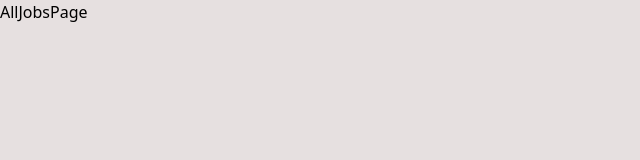
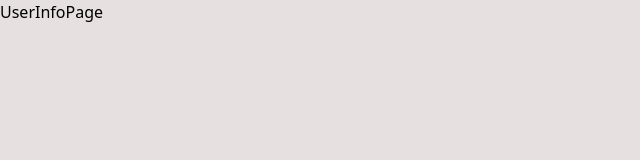
Before and after one commit to jayden-n/jotrack, a React (Vite) app in the folder client/: page /user/dashboard in a window 1280 px wide. Shown: the top 160 px of the page, without its empty margins (0-640 px from the left). Built offline with nearby package versions, Linux system fonts and the light colour scheme.

Commit message:
refactor: add pages setup

```diff
--- a/client/src/pages/user/AllJobsPage.tsx
+++ /dev/null
@@ -1,6 +0,0 @@
-import React from 'react';
-
-const AllJobsPage: React.FC = () => {
-	return <div>AllJobsPage</div>;
-};
-export default AllJobsPage;
--- /dev/null
+++ b/client/src/pages/user/UserAllJobsPage.tsx
@@ -0,0 +1,6 @@
+import React from 'react';
+
+const UserAllJobsPage: React.FC = () => {
+	return <div>AllJobsPage</div>;
+};
+export default UserAllJobsPage;
--- a/client/src/pages/user/UserApplications.tsx
+++ /dev/null
@@ -1,4 +0,0 @@
-const UserApplications: React.FC = () => {
-	return <div>UserApplications</div>;
-};
-export default UserApplications;
--- /dev/null
+++ b/client/src/pages/user/UserApplicationsPage.tsx
@@ -0,0 +1,4 @@
+const UserApplicationsPage: React.FC = () => {
+	return <div>UserApplications</div>;
+};
+export default UserApplicationsPage;
--- a/client/src/pages/user/UserBuildResume.tsx
+++ /dev/null
@@ -1,4 +0,0 @@
-const UserBuildResume: React.FC = () => {
-	return <div>UserBuildResume</div>;
-};
-export default UserBuildResume;
--- /dev/null
+++ b/client/src/pages/user/UserBuildResumePage.tsx
@@ -0,0 +1,4 @@
+const UserBuildResumePage: React.FC = () => {
+	return <div>UserBuildResume</div>;
+};
+export default UserBuildResumePage;
--- a/client/src/pages/user/UserDashboardPage.tsx
+++ b/client/src/pages/user/UserDashboardPage.tsx
@@ -1,11 +1,11 @@
-import React from "react";
-import { Outlet } from "react-router-dom";
+import React from 'react';
+import { Outlet } from 'react-router-dom';
 
 const UserDashboardPage: React.FC = () => {
 	return (
-		<div>
+		<>
 			<Outlet />
-		</div>
+		</>
 	);
 };
 export default UserDashboardPage;
--- /dev/null
+++ b/client/src/pages/user/UserInfoPage.tsx
@@ -0,0 +1,4 @@
+const UserInfoPage: React.FC = () => {
+	return <div>UserInfoPage</div>;
+};
+export default UserInfoPage;
--- /dev/null
+++ b/client/src/pages/user/UserViewResumePage.tsx
@@ -0,0 +1,4 @@
+const UserViewResumePage: React.FC = () => {
+	return <div>UserViewResumePage</div>;
+};
+export default UserViewResumePage;
```
Also changed, not shown: client/src/App.tsx (+16 -6 lines), client/vite.config.js.timestamp-1705722076618-56a2066e6940b.mjs (added).
